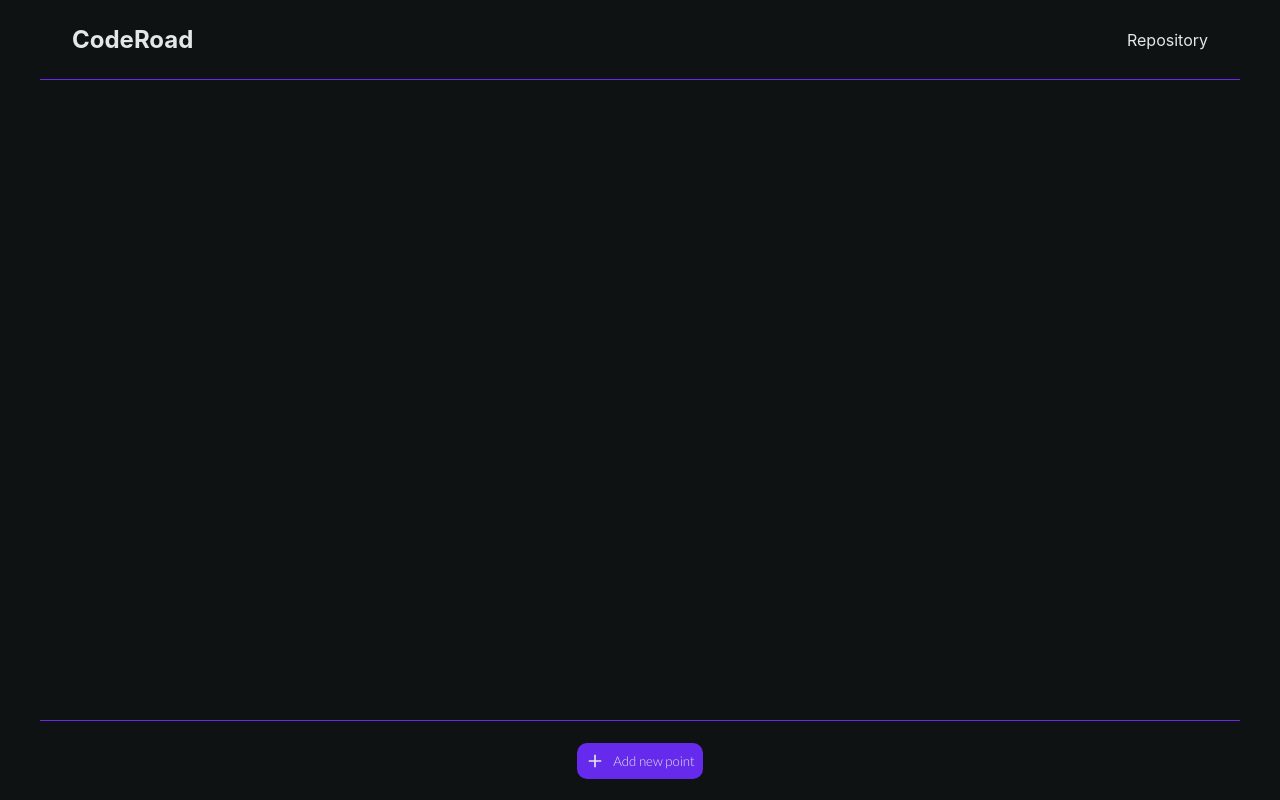
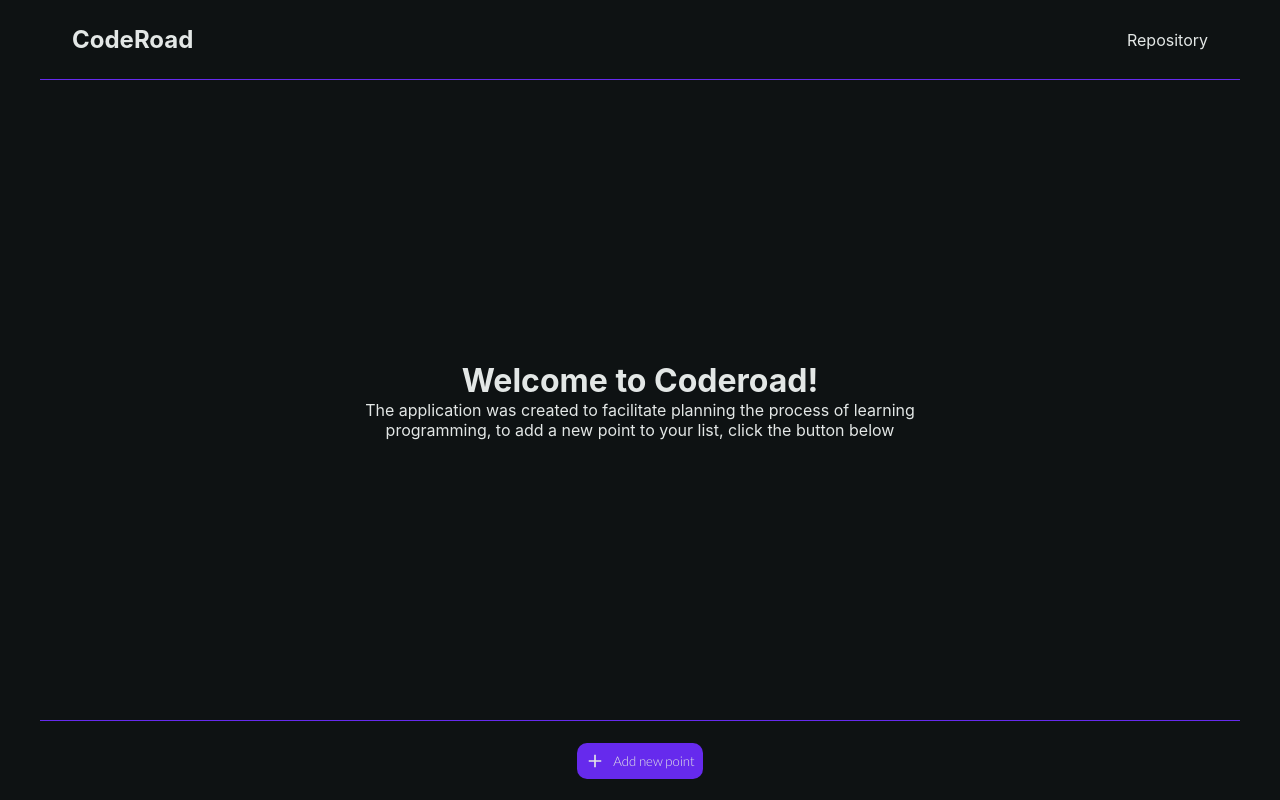
Before and after one commit to pawelrybka/React-Typescript-Game, a React (Vite) app: page / in a window 1280 px wide. Built offline with nearby package versions, Linux system fonts and the light colour scheme.

Commit message:
Add welcome board

```diff
--- a/src/Components/AddModal/AddModal.module.css
+++ b/src/Components/AddModal/AddModal.module.css
@@ -88,6 +88,9 @@
   background-color: var(--purple);
   cursor: pointer;
   color: var(--text);
+  -webkit-appearance: none;
+  -moz-appearance: none;
+  appearance: none;
 }
 
 .timesection {
--- a/src/Components/Main/Main.module.css
+++ b/src/Components/Main/Main.module.css
@@ -35,3 +35,8 @@
 .deadline_finished {
   text-decoration: line-through;
 }
+
+.welcome__description {
+  text-align: center;
+  max-width: 600px;
+}
--- a/src/Components/Main/Main.tsx
+++ b/src/Components/Main/Main.tsx
@@ -17,7 +17,17 @@ function Main() {
     <>
       <div className={styles.main}>
         <div className={styles.main__container}>
-          {items.map(item => (
+          {items.length === 0 ? (
+            <div className={styles.welcome__description}>
+              <h1>Welcome to Coderoad!</h1>
+              <p>
+                The application was created to facilitate planning the process
+                of learning programming, to add a new point to your list, click
+                the button below
+              </p>
+            </div>
+          ) : (
+            items.map(item => (
               <div
                 key={item.id}
                 className={`${styles.article} ${
@@ -39,7 +49,8 @@ function Main() {
                   {item.years}
                 </span>
               </div>
-          ))}
+            ))
+          )}
         </div>
       </div>
       <AnimatePresence>
```
Lines whose indentation alone changed are shown as unchanged.
